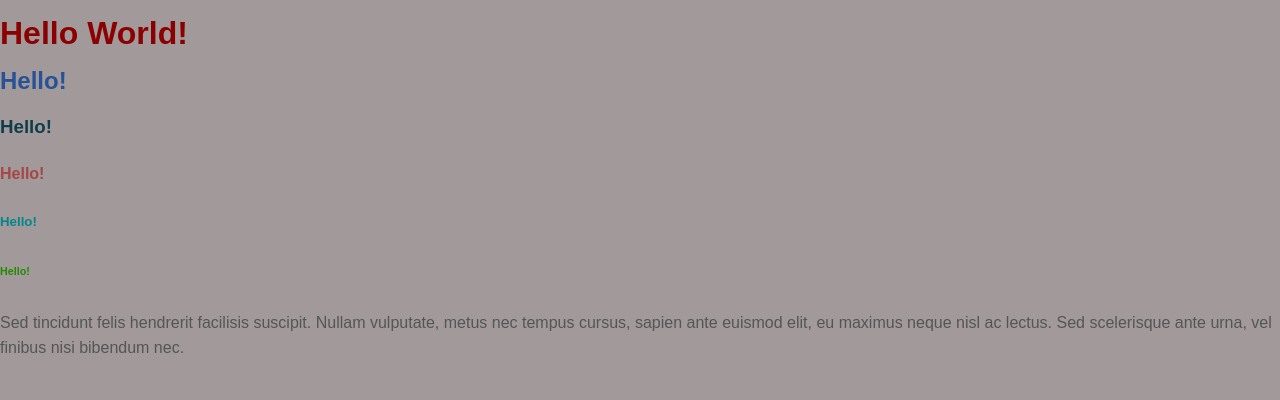
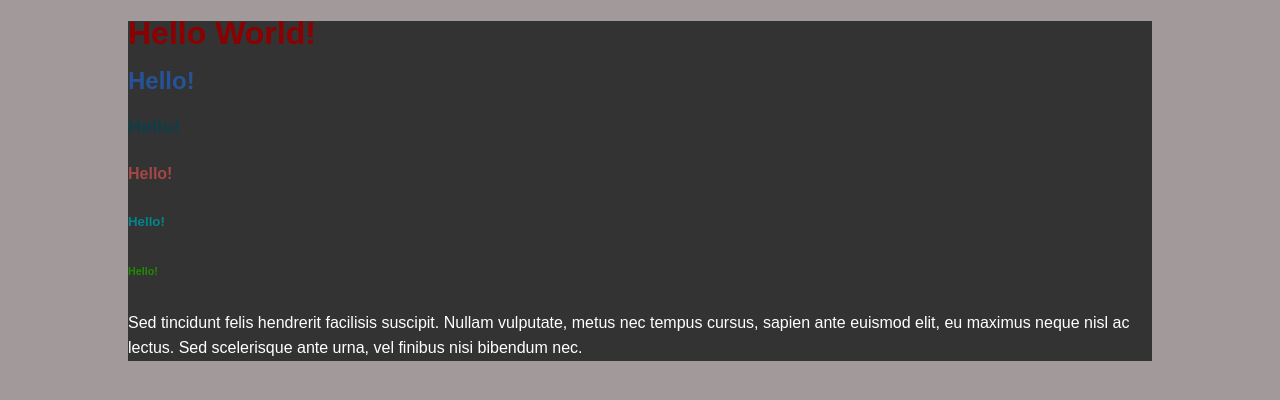
Before and after one commit to HaydenAndAki/CSS-CheatSheet, a plain HTML site: page index.html in a window 1280 px wide. Drawn offline with Linux system fonts and the light colour scheme.

Commit message:
Update index.html

```diff
--- a/index.html
+++ b/index.html
@@ -7,6 +7,8 @@
 </head>
 
 <body>
+<div class="container">
+	<div class="box-1">
 		<h1>Hello World!</h1>
 		<h2>Hello!</h2>
 		<h3>Hello!</h3>
@@ -14,5 +16,7 @@
 		<h5>Hello!</h5>
 		<h6>Hello!</h6>
 		<p>Sed tincidunt felis hendrerit facilisis suscipit. Nullam vulputate, metus nec tempus cursus, sapien ante euismod elit, eu maximus neque nisl ac lectus. Sed scelerisque ante urna, vel finibus nisi bibendum nec.</p>
+	</div>
+</div>
 </body>
 </html>
```
Lines whose indentation alone changed are shown as unchanged.
